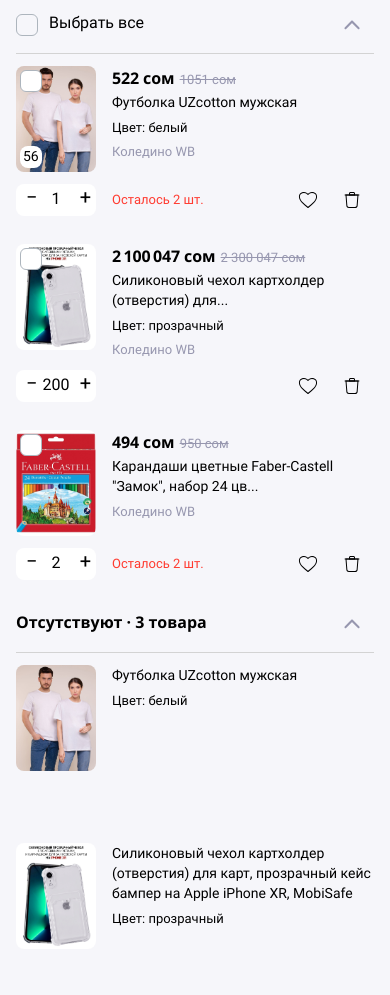
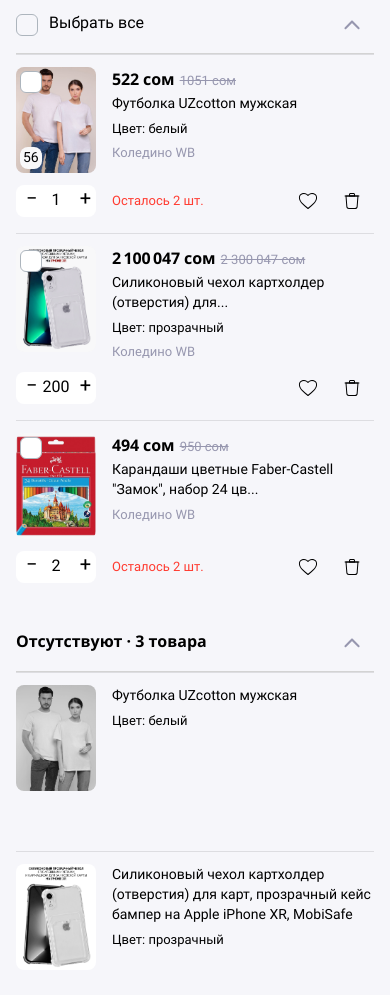
Before and after one commit to domnin997/wildberries-cart, a website: page src/index.html in a window 390 px wide. Shown: the part 102-1097 px from the top of the page. Drawn offline with Linux system fonts and the light colour scheme.

Commit message:
mobile adaptation 12-10 03-10-2023

```diff
--- a/src/index.html
+++ b/src/index.html
@@ -115,9 +115,9 @@
 
                             <input  class="wb-checkbox products-header__checkbox"
                                     type="checkbox"
-                                    id="apc"
+                                    id="0"
                                     >
-                                <label for="apc"></label>
+                                <label for="0"></label>
 
                             <div class="products-header__text">
                                 Выбрать все
@@ -130,12 +130,12 @@
                                         <span>
                                             2 100 596 сом
                                         </span>
-
                                     </div>
 
                             <div class="products-header__icon">
-                                <img    class="show-hide-icon"
+                                <img  class="show-hide-icon"
                                       src="./img/select_sign.svg"
+                                      alt="show-hide-icon"
                                 >
                             </div>
 
@@ -147,7 +147,7 @@
 
                             <div class="product">
 
-                                <div class="product-checkbox-img">
+                                <div class="product-checkbox-pic">
 
                                     <div class="product-checkbox-cont">
                                         <input  class="wb-checkbox product__checkbox"
@@ -157,10 +157,12 @@
                                         <label for="2"></label>
                                     </div>
 
+                                    <div class="product__picture-wrap">
                                         <img class="product__picture"
                                             src="./img/UZCotton.png"
                                             alt="Product picture"
                                         >
+                                    </div>
 
                                     <p class="product-size mobile-only">
                                         56
@@ -289,7 +291,7 @@
 
                             <div class="product">
 
-                                <div class="product-checkbox-img">
+                                <div class="product-checkbox-pic">
 
                                     <div class="product-checkbox-cont">
                                         <input  class="wb-checkbox product__checkbox"
@@ -299,10 +301,12 @@
                                         <label for="3"></label>
                                     </div>
 
+                                    <div class="product__picture-wrap">
                                         <img class="product__picture"
                                                 src="./img/iphone-case.png"
                                                 alt="Product picture"
                                         >
+                                    </div>
 
                                 </div>
 
@@ -424,7 +428,7 @@
 
                             <div class="product">
 
-                                <div class="product-checkbox-img">
+                                <div class="product-checkbox-pic">
 
                                     <div class="product-checkbox-cont">
                                         <input  class="wb-checkbox product__checkbox"
@@ -433,12 +437,12 @@
                                         >
                                         <label for="4"></label>
                                     </div>
-
+                                    <div class="product__picture-wrap">
                                         <img class="product__picture"
                                                 src="./img/pencils.png"
                                                 alt="Product picture"
                                         >
-
+                                    </div>
                                 </div>
 
                                 <div class="product-info">
@@ -579,13 +583,14 @@
                         <div class="products-list-item">
 
                             <div class="product">
-                                <div class="product-checkbox-img">
+                                <div class="product-checkbox-pic">
 
-                                    <img class="product__picture"
+                                <div class="product__picture-wrap-unavail">
+                                    <img class="product__picture unavail"
                                             src="./img/UZCotton.png"
                                             alt="Product picture"
                                     >
-
+                                </div>
                                 </div>
 
                                 <div class="product-info unavailable-info">
@@ -631,9 +636,9 @@
                         <div class="products-list-item">
 
                             <div class="product">
-                                <div class="product-checkbox-img">
+                                <div class="product-checkbox-pic">
 
-                                    <img class="product__picture"
+                                    <img class="product__picture unavail"
                                             src="./img/iphone-case.png"
                                             alt="Product picture"
                                     >
@@ -680,9 +685,9 @@
                         <div class="products-list-item">
 
                             <div class="product">
-                                <div class="product-checkbox-img">
+                                <div class="product-checkbox-pic">
 
-                                    <img class="product__picture"
+                                    <img class="product__picture unavail"
                                             src="./img/pencils.png"
                                             alt="Product picture"
                                     >
--- a/src/styles/cart.sass
+++ b/src/styles/cart.sass
@@ -61,7 +61,7 @@
         width: 100%
         flex-direction: column
         align-items: center
-        gap: 32px
+        gap: 48px
 
 @media (min-width: 1024px)
 
--- a/src/styles/products-list.sass
+++ b/src/styles/products-list.sass
@@ -15,14 +15,6 @@
     font-weight: 400
     line-height: 24px
 
-.product
-    max-width: 397px
-    display: flex
-    padding-top: 12px
-    align-items: flex-start
-    gap: 16px
-    flex: 1 0 0
-
 .product-checkbox-cont
     display: flex
     width: 22px
@@ -31,10 +23,6 @@
     justify-content: center
     align-items: center
 
-.product__picture
-    width: 72px
-    height: 96px
-    border-radius: 8px
 
 .product__picture-mobile
     width: 80px
@@ -91,6 +79,15 @@
 
 @media (min-width: 1px)
 
+
+    .product
+        max-width: 397px
+        display: flex
+        padding-top: 12px
+        align-items: flex-start
+        gap: 16px
+        flex: 1 0 0
+
     .products-header
         display: flex
         align-items: center
@@ -125,6 +122,47 @@
         align-items: flex-start
         gap: 12px
         align-self: stretch
+        border-top: solid
+        border-width: 1px
+        border-color: rgba(0, 0, 0, 0.10)
+
+    .product__picture
+        width: 72px
+        height: 96px
+        border-radius: 8px
+        position: relative
+
+    .product__picture-wrap
+        position: relative
+
+    .product__picture-wrap::after
+        content: ' '
+        top: 0
+        left: 0
+        bottom: 0
+        right: 0
+        position: absolute
+        z-index: 2
+        border-radius: 8px
+        background-color: rgba(41,43,83,.03)
+
+    .product__picture-wrap-unavail
+        position: relative
+
+
+    .product__picture-wrap-unavail::after
+        content: ' '
+        top: 0
+        left: 0
+        bottom: 0
+        right: 0
+        position: absolute
+        z-index: 2
+        border-radius: 8px
+        background-color: rgba(0, 0, 0, 0.05)
+
+    .unavail
+        filter: grayscale(100%)
 
     .products-list
         display: flex
@@ -136,7 +174,7 @@
         border-width: 1px
         border-color: lightgrey
 
-    .product-checkbox-img
+    .product-checkbox-pic
         display: flex
         align-items: center
         position: relative
@@ -349,11 +387,12 @@
         justify-content: space-between
         align-items: flex-start
         align-self: stretch
+        border-top: none
 
     .products-list
         gap: 20px
 
-    .product-checkbox-img
+    .product-checkbox-pic
         gap: 12px
 
     .product-price-mobile
--- a/src/styles/wb-checkbox.sass
+++ b/src/styles/wb-checkbox.sass
@@ -23,6 +23,7 @@
     background-repeat: no-repeat
     background-position: center center
     background-size: 50% 50%
+    z-index: 3
 
 
 .wb-checkbox:checked+label::before
```
Also changed, not shown: src/styles/cart.css, src/styles/main_style.css, src/styles/products-list.css, src/styles/wb-checkbox.css. Lines whose indentation alone changed are shown as unchanged.
